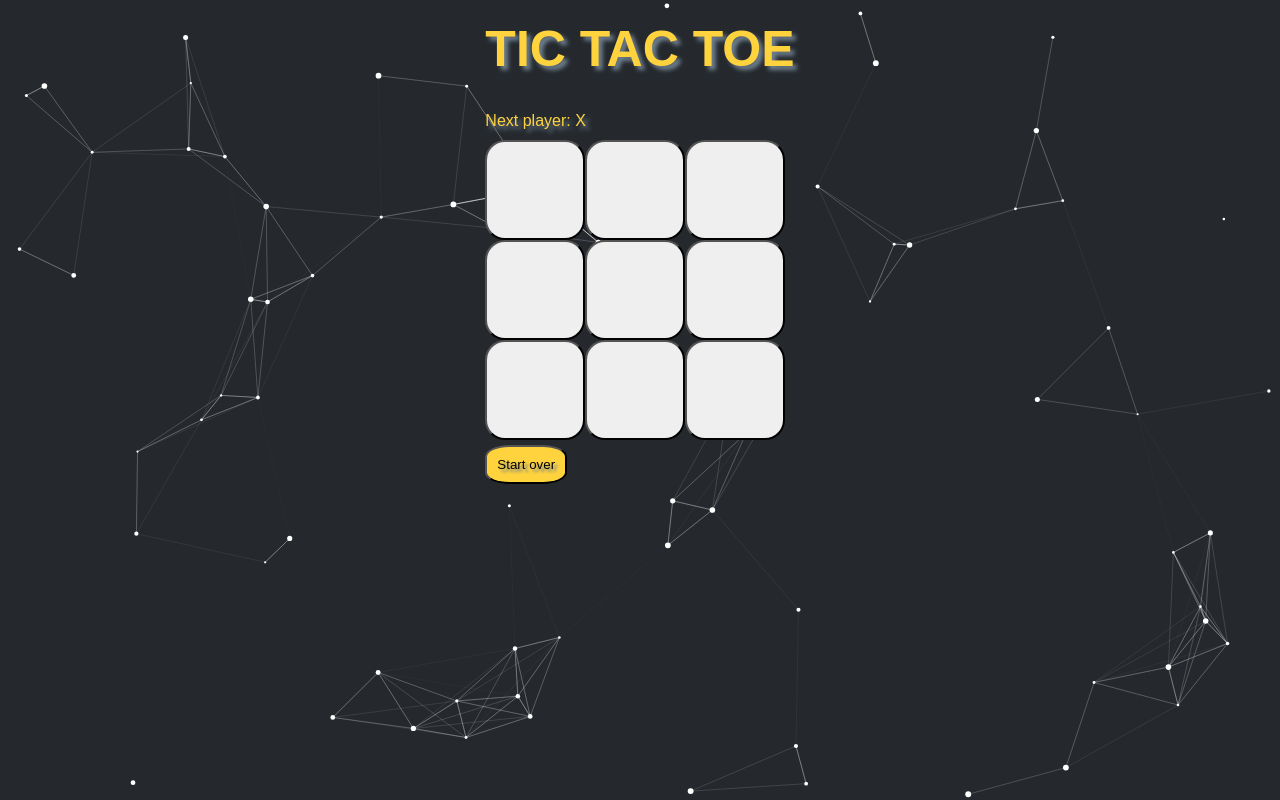
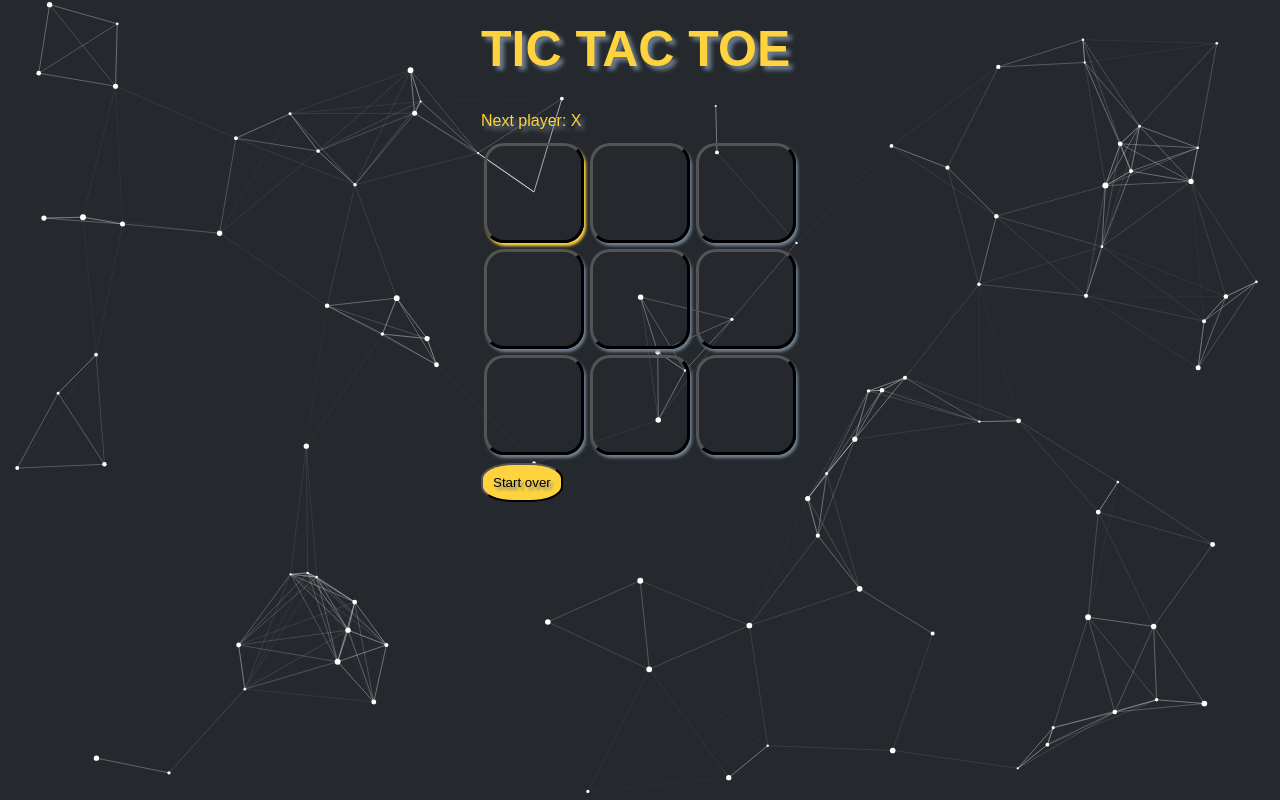
Before and after one commit to datcord/tictactoe, a React (Vite) app: page / in a window 1280 px wide. In both pictures the pointer is over the button 535 px from the left and 189 px from the top of the page. Built offline with nearby package versions, Linux system fonts and the light colour scheme.

Commit message:
changing the ui

```diff
--- a/src/App.css
+++ b/src/App.css
@@ -4,7 +4,6 @@
 }
 body {
   font-family: sans-serif;
-  align-content: center;
   margin: 20px;
   justify-items: center;
   background-color: #25292e;
@@ -18,14 +17,33 @@ h1 {
 }
 
 .square {
-  color: #25292e;
+  background-color: transparent;
+  color: #fff;
+  margin: 3px;
   float: left;
   font-size: 60px;
   font-weight: bold;
   line-height: 100px;
   height: 100px;
+  border-width: 3px;
   border-radius: 20%;
   text-align: center;
+  box-shadow: 2px 3px 3px slategray;
+  width: 100px;
+}
+.square:hover {
+  background-color: transparent;
+  color: #fff;
+  margin: 3px;
+  float: left;
+  font-size: 60px;
+  font-weight: bold;
+  line-height: 100px;
+  height: 100px;
+  border-width: 3px;
+  border-radius: 20%;
+  text-align: center;
+  box-shadow: 2px 3px 3px #ffd33d;
   width: 100px;
 }
 
@@ -46,7 +64,7 @@ h1 {
   padding: 10px;
   margin-top: 5px;
   background-color: #ffd33d;
-  border-radius: 30%;
+  border-radius: 40%;
   text-shadow: 3px 3px 3px slategrey;
   color: black;
 }
@@ -56,7 +74,7 @@ h1 {
   margin-top: 5px;
   background-color: #ffd33d;
   text-shadow: 3px 3px 3px black;
-  border-radius: 10%;
-  color: beige;
+  border-radius: 40%;
+  color: black;
 
 }
--- a/src/Particles.jsx
+++ b/src/Particles.jsx
@@ -80,7 +80,7 @@ const ParticlesComponent = (props) => {
           density: {
             enable: true,
           },
-          value: 150,
+          value: 200,
         },
         opacity: {
           value: 1.0,
```
